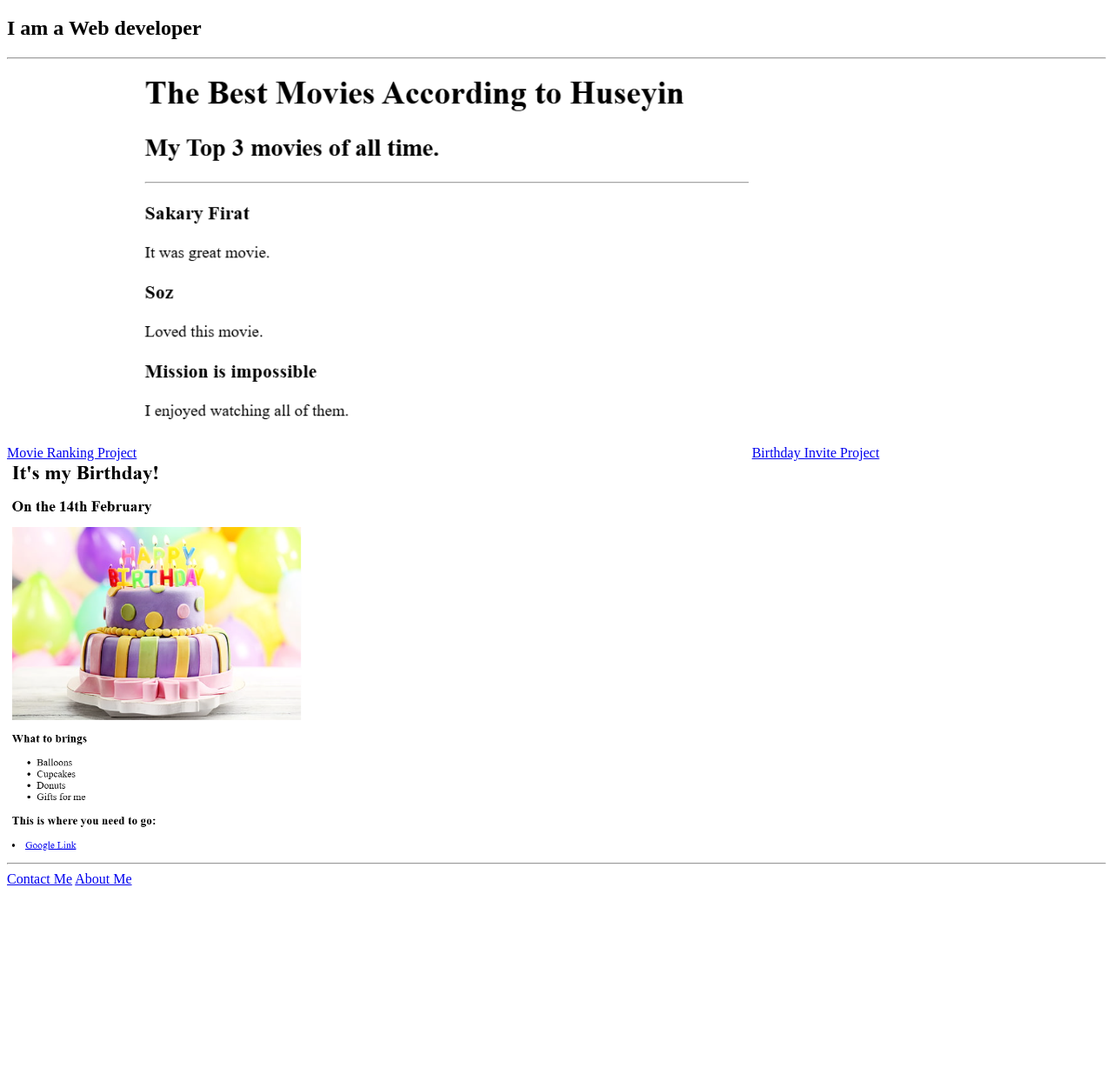
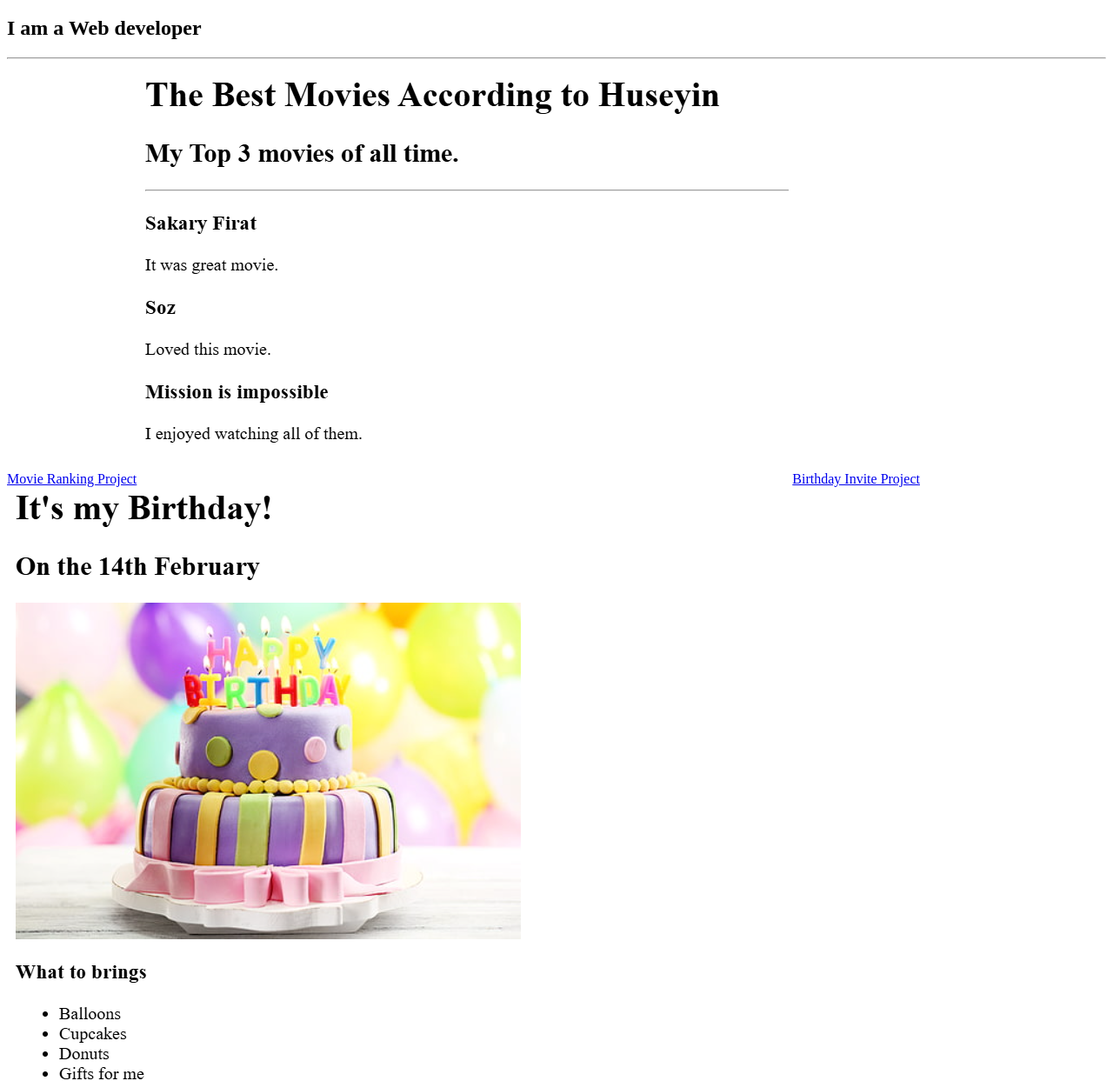
Before and after one commit to kirik46/Huseyin-s-Profile, a plain HTML site: page index.html in a window 1280 px wide. Shown: the part 61-1304 px from the top of the page at 87% size. Before the commit the page ends 1089 px from the top, so only its background shows below. Drawn offline with Linux system fonts and the light colour scheme.

Commit message:
Add files via upload

```diff
--- a/index.html
+++ b/index.html
@@ -10,9 +10,9 @@
    <h2>I am a Web developer</h2>
    <hr>
     <a href="./assets/images/Movie Ranking Project..png">Movie Ranking Project</a>
-   <img src="./assets/images/Movie Ranking Project..png" height="450">
+   <img src="./assets/images/Movie Ranking Project..png">
    <a href="./assets/images/Birthday .png">Birthday Invite Project</a>
-   <img src="./assets/images/Birthday .png" height="450">
+   <img src="./assets/images/Birthday .png">
 <hr>
     <a href="./public/contact.html">Contact Me</a>
     <a href="./public/about.html">About Me</a>
```
